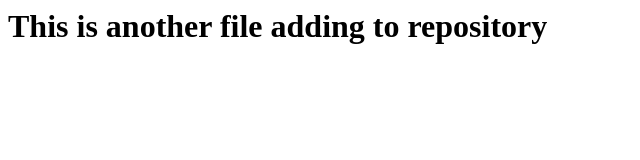
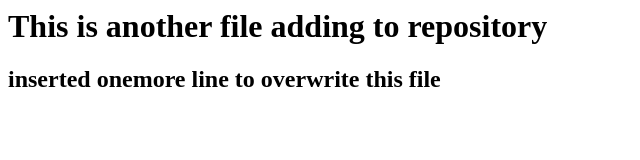
Before and after one commit to vaijnathdevopsorg/VJTestGitRepo, a plain HTML site: page index.htm in a window 1280 px wide. Shown: the whole page, without its empty margins (0-640 px from the left). Drawn offline with Linux system fonts and the light colour scheme.

Commit message:
made changes to this file

```diff
--- a/index.htm
+++ b/index.htm
@@ -1 +1,2 @@
 <h1> This is another file adding to repository </h1>
+<h2> inserted onemore line to overwrite this file </h2>
```
